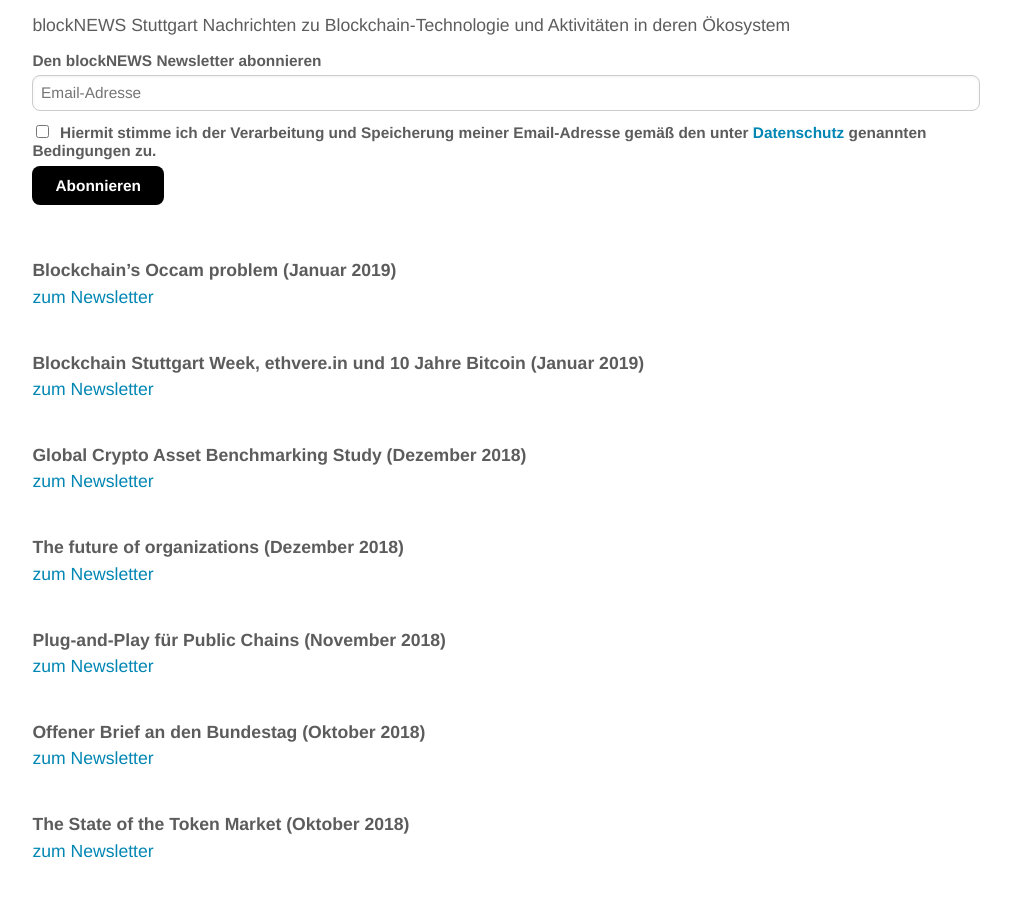
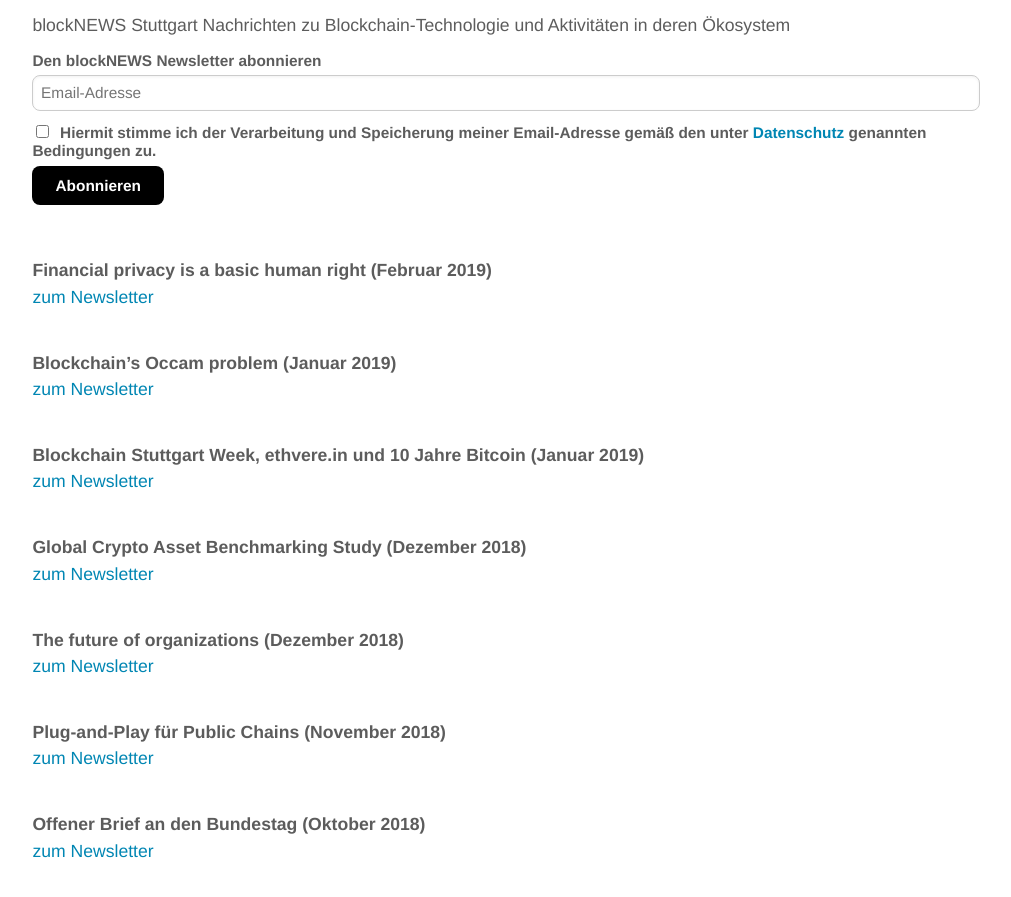
Before and after one commit to blocklab/site, a Jekyll site: the page built from newsletter.md, in a window 1280 px wide and 900 px high, scrolled down 529 px. Shown: the top 897 px of the window, without its empty margins (134-1145 px from the left). Built offline with Jekyll 4.4.1, drawn with Linux system fonts in a browser that asks for light colours; comment, search, counter and statistics services are not loaded.

Commit message:
Update newsletter.md

```diff
--- a/newsletter.md
+++ b/newsletter.md
@@ -33,6 +33,11 @@ Nachrichten zu Blockchain-Technologie und Aktivitäten in deren Ökosystem
 <!--End mc_embed_signup-->
 
 <br>
+<br>
+**Financial privacy is a basic human right (Februar 2019)**
+<br>
+[zum Newsletter](https://mailchi.mp/a2d8424cd673/blockchain-in-der-kw16-private-key-und-wallet-sicherheit-721353)
+
 <br>
 **Blockchain's Occam problem (Januar 2019)**
 <br>
```
